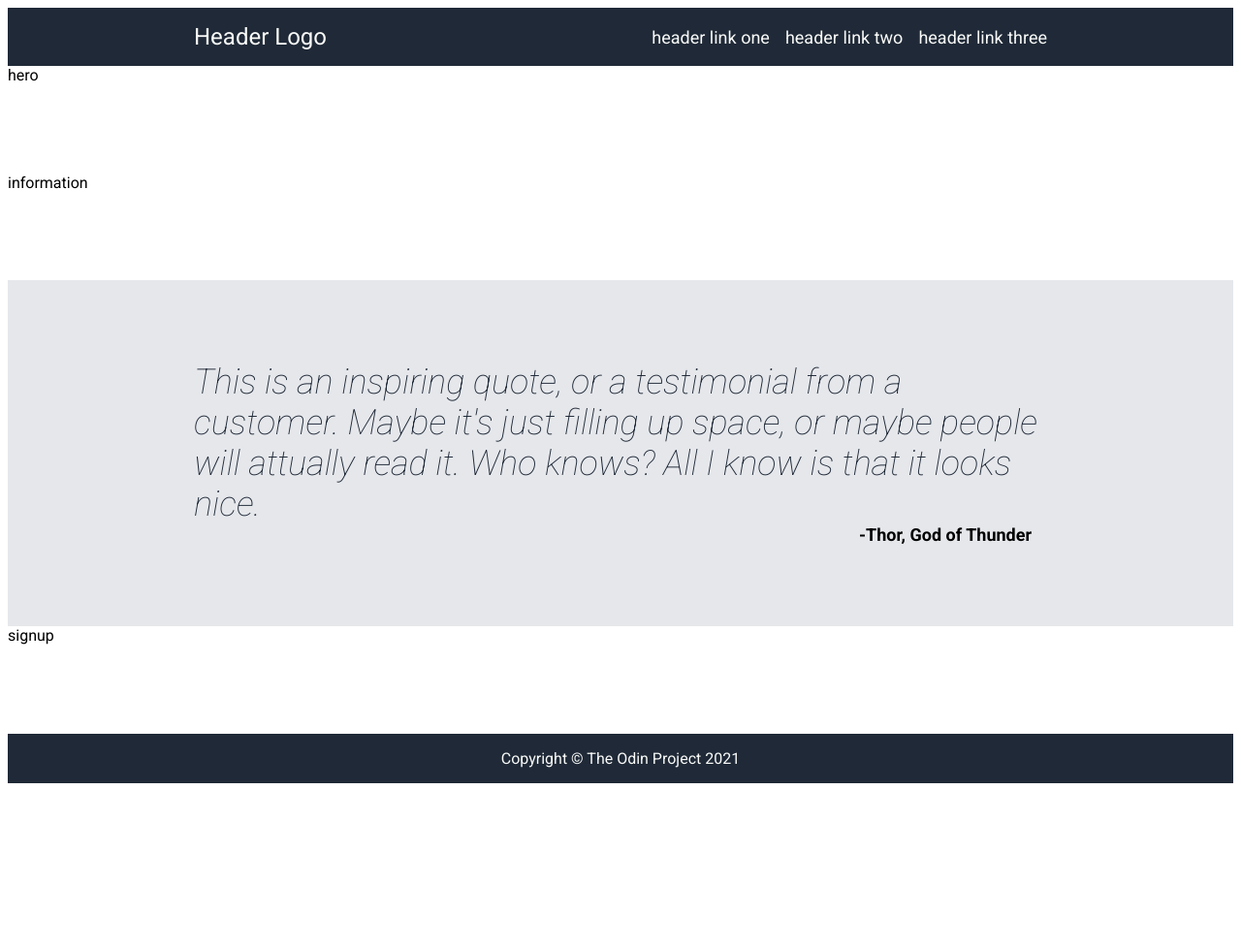
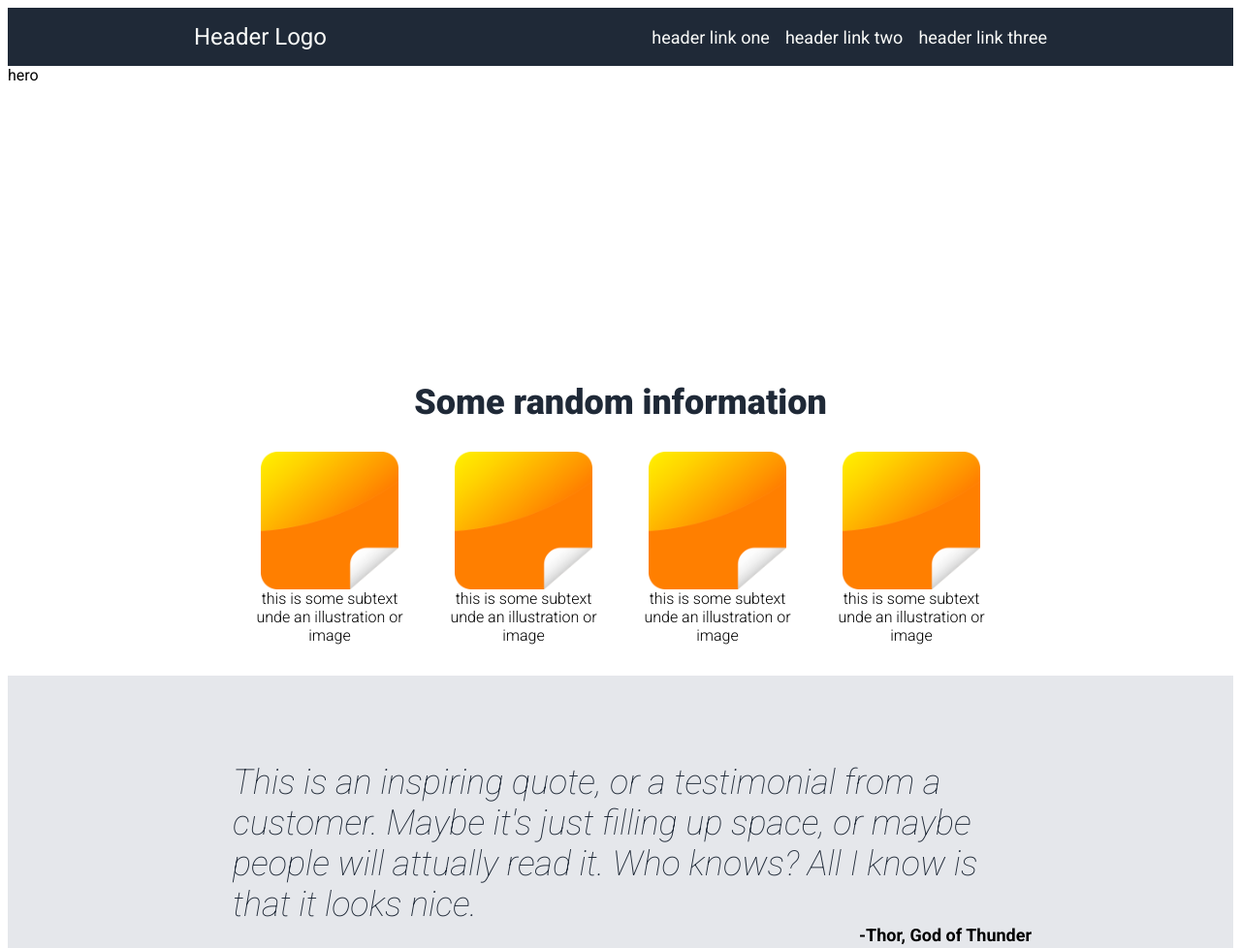
Before and after one commit to Helge-R/landing-page-odin, a plain HTML site: page index.html in a window 1280 px wide. Shown: the top 978 px of the page at 97% size. Before the commit the page ends 816 px from the top, so only its background shows below. Drawn offline with Linux system fonts and the light colour scheme.

Commit message:
Add images and style to the information section

```diff
--- a/index.html
+++ b/index.html
@@ -21,7 +21,25 @@
             hero
         </div>
         <div class="information">
-            information
+            <h2>Some random information</h2>
+            <div class="info-container">
+                <div class="info">
+                    <img src="./images/rectangle.png" alt="">
+                    <div class="info-text">this is some subtext unde an illustration or image</div>
+                </div>
+                <div class="info">
+                    <img src="./images/rectangle.png" alt="">
+                    <div class="info-text">this is some subtext unde an illustration or image</div>
+                </div>
+                <div class="info">
+                    <img src="./images/rectangle.png" alt="">
+                    <div class="info-text">this is some subtext unde an illustration or image</div>
+                </div>
+                <div class="info">
+                    <img src="./images/rectangle.png" alt="">
+                    <div class="info-text">this is some subtext unde an illustration or image</div>
+                </div>
+            </div>
         </div>
         <div class="quote-container">
             <div class="quote">
--- a/styles.css
+++ b/styles.css
@@ -2,7 +2,7 @@ body {
     display: flex;
     flex-direction: column;
     font-family: Roboto, "sans serif";
-    height: 100vh;
+
 }
 
 .header {
@@ -13,10 +13,33 @@ body {
 }
 .hero {
     flex: 1;
+    min-height: 33vh;
 }
 .information {
     flex: 1;
+    padding: 32px 15vw;
+    min-height: 33vh;
+
 }
+
+.info-container {
+    display: flex;
+    justify-content: center;
+    gap: 32px;
+}
+
+.info {
+    display: flex;
+    flex-direction: column;
+    align-items: center;
+}
+
+.info-text {
+    max-width: 168px;
+    text-align: center;
+    font-weight: 300;
+}
+
 .quote-container {
     flex: 1;
     display: flex;
@@ -25,6 +48,7 @@ body {
     align-items: center;
     background-color: #E5E7EB;
     padding: 84px 15vw;
+    min-height: 25vh;
 
 }
 
@@ -33,9 +57,7 @@ body {
     color: #1F2937;
     font-weight: 100;
     font-style: italic;
-
-
-
+    max-width: 800px;
 }
 
 .quote-author {
@@ -48,6 +70,7 @@ body {
 
 .signup {
     flex: 1;
+    min-height: 25vh;
 }
 .footer {
     text-align: center;
@@ -81,3 +104,15 @@ a {
     font-size: 18px;
     color: #F9FAF8;
 }
+
+img {
+    width: 142px;
+    height: auto;
+}
+
+.information h2 {
+    text-align: center;
+    font-size: 36px;
+    font-weight: 900;
+    color: #1F2937;
+}
```
Also changed, not shown: images/rectangle.png (added).
